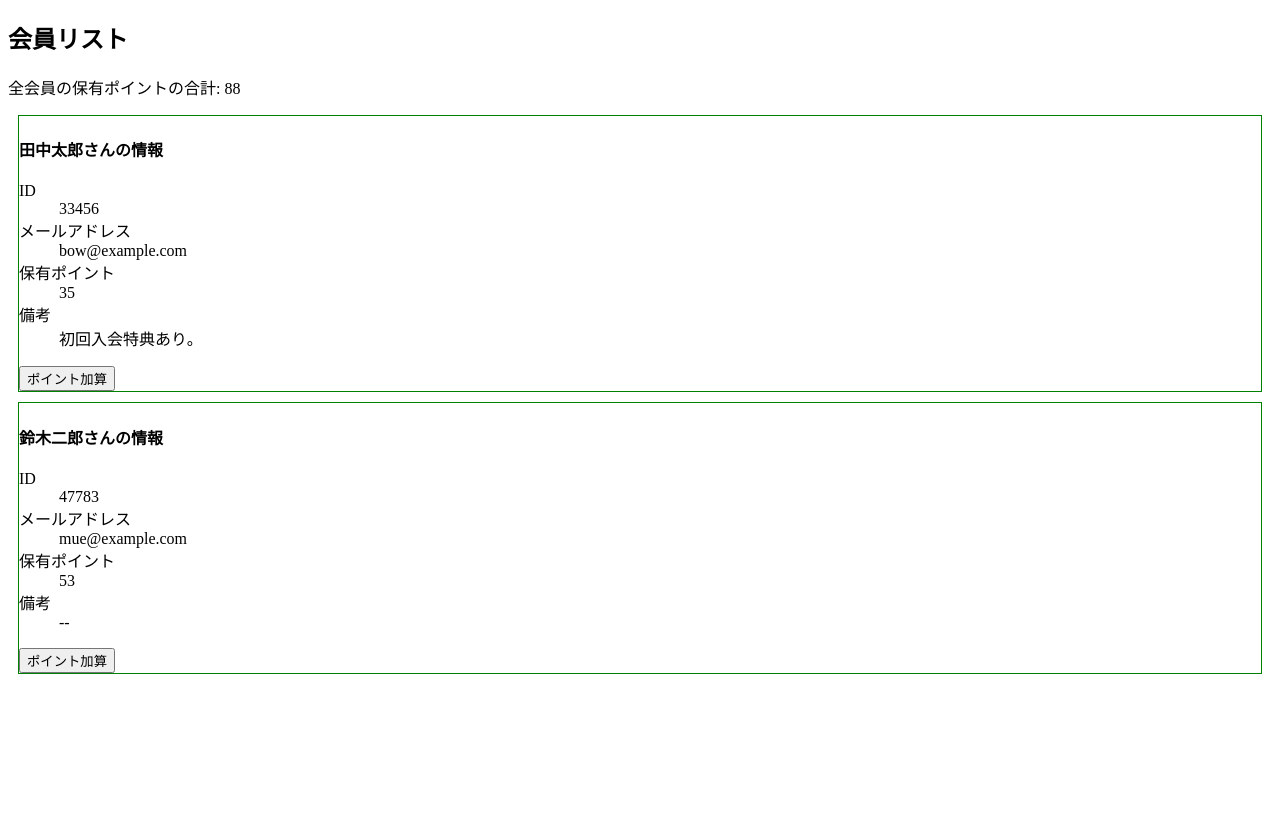
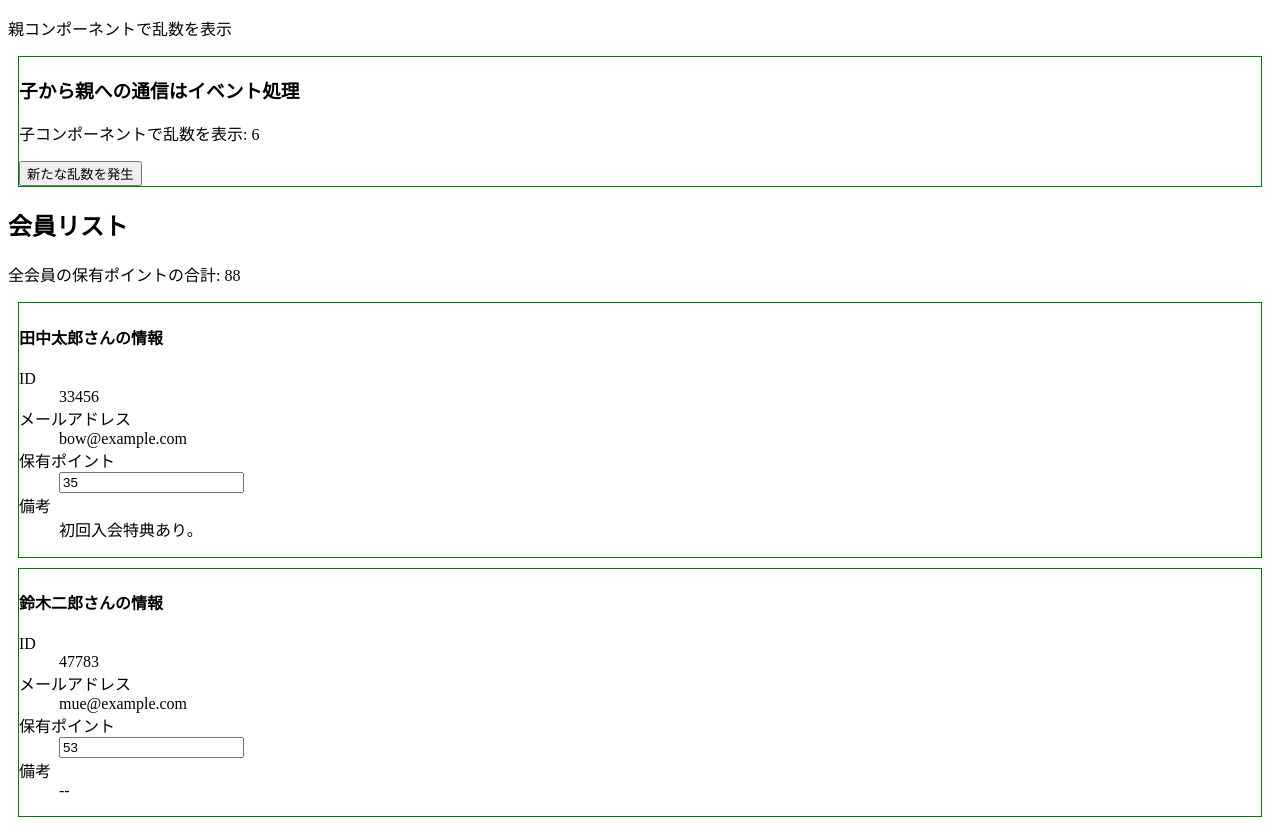
Before and after one commit to ShunyaSakamoto/lara9-vue3, a Vue app in the folder web/: page / in a window 1280 px wide. Before the commit the page ends 800 px from the top, so only its background shows below. Built offline with nearby package versions, Linux system fonts and the light colour scheme.

Commit message:
[fix]子から親へのコンポーネント間通信の利用

```diff
--- a/web/src/App.vue
+++ b/web/src/App.vue
@@ -1,6 +1,7 @@
 <script setup lang="ts">
 import { computed, ref } from "vue";
 import OneMember from "./components/OneMember.vue";
+import OneSection from "./components/OneSection.vue";
 
 // 会員情報インターフェイス
 interface Member {
@@ -11,7 +12,13 @@ interface Member {
   note?: string;
 }
 
-// 会員リストデータを用意
+const randInit = Math.round(Math.random() * 10);
+const rand = ref(randInit);
+const onCreateNewRand = (): void => {
+  rand.value = Math.round(Math.random() * 10);
+};
+
+// 会員リスト用意
 const memberListInit = new Map<number, Member>();
 memberListInit.set(33456, {
   id: 33456,
@@ -20,12 +27,7 @@ memberListInit.set(33456, {
   points: 35,
   note: "初回入会特典あり。",
 });
-memberListInit.set(47783, {
-  id: 47783,
-  name: "鈴木二郎",
-  email: "mue@example.com",
-  points: 53,
-});
+memberListInit.set(47783, { id: 47783, name: "鈴木二郎", email: "mue@example.com", points: 53 });
 const memberList = ref(memberListInit);
 // 会員リスト内の全会員のポイント合計の算出プロパティ
 const totalPoints = computed((): number => {
@@ -36,20 +38,44 @@ const totalPoints = computed((): number => {
 
   return total;
 });
+// Emitより実行されるメソッド
+// const onIncrementPoint = (id: number): void => {
+//   // 処理関数のidに該当する会員情報オブジェクトを取得
+//   const member = memberList.value.get(id);
+//   // 会員情報オブジェクトが存在するなら
+//   if (member != undefined) {
+//     // ポイントをインクリメント
+//     member.points++;
+//   }
+// };
 </script>
 
 <template>
   <section>
+    <p>親コンポーネントで乱数を表示</p>
+    <OneSection v-bind:rand="rand" v-on:createNewRand="onCreateNewRand" />
+  </section>
+  <section>
     <h1>会員リスト</h1>
     <p>全会員の保有ポイントの合計: {{ totalPoints }}</p>
-    <OneMember
+    <!-- <OneMember
       v-for="[id, member] in memberList"
       v-bind:key="id"
-      v-bind:id="member.id"
+      v-bind:id="id"
       v-bind:name="member.name"
       v-bind:email="member.email"
       v-bind:points="member.points"
       v-bind:note="member.note"
+      v-on:incrementPoint="onIncrementPoint"
+    /> -->
+    <OneMember
+      v-for="[id, member] in memberList"
+      v-bind:key="id"
+      v-bind:id="id"
+      v-bind:name="member.name"
+      v-bind:email="member.email"
+      v-model:points="member.points"
+      v-bind:note="member.note"
     />
   </section>
 </template>
--- a/web/src/components/OneMember.vue
+++ b/web/src/components/OneMember.vue
@@ -1,5 +1,5 @@
 <script setup lang="ts">
-import { defineProps, ref, withDefaults } from "vue";
+import { computed, defineEmits, defineProps } from "vue";
 
 // Propsインターフェイスの定義
 interface Props {
@@ -10,23 +10,34 @@ interface Props {
   note?: string;
 }
 
+// Emitインターフェイスの定義
+interface Emits {
+  (event: "incrementPoint", id: number): void;
+  (event: "update:points", points: number): void;
+}
+
 //Propsオブジェクトの設定
-// const props = defineProps<Props>();
-const props = withDefaults(defineProps<Props>(), { note: "--" });
-// このコンポーネント内で利用するポイント数のテンプレート変数
-const localPoints = ref(props.points);
+const props = defineProps<Props>();
+// Emitの設定
+const emit = defineEmits<Emits>();
 // Propsのnoteを加工する算出プロパティ
-// const localNote = computed((): string => {
-//   let localNote = props.note;
-//   if (localNote == undefined) {
-//     localNote = "--";
-//   }
+const localNote = computed((): string => {
+  let localNote = props.note;
+  if (localNote == undefined) {
+    localNote = "--";
+  }
 
-//   return localNote;
-// });
+  return localNote;
+});
 // [ポイント加算]ボタンをクリックしたときのメソッド
-const pointUp = (): void => {
-  localPoints.value++;
+// const pointUp = (): void => {
+//   emit("incrementPoint", props.id);
+// };
+
+const onInput = (event: Event): void => {
+  const element = event.target as HTMLInputElement;
+  const inputPoints = Number(element.value);
+  emit("update:points", inputPoints);
 };
 </script>
 
@@ -39,12 +50,12 @@ const pointUp = (): void => {
       <dt>メールアドレス</dt>
       <dd>{{ email }}</dd>
       <dt>保有ポイント</dt>
-      <dd>{{ localPoints }}</dd>
+      <!-- <dd>{{ points }}</dd> -->
+      <dd><input type="number" v-bind:value="points" v-on:input="onInput" /></dd>
       <dt>備考</dt>
-      <!-- <dd>{{ localNote }}</dd> -->
-      <dd>{{ note }}</dd>
+      <dd>{{ localNote }}</dd>
     </dl>
-    <button v-on:click="pointUp">ポイント加算</button>
+    <!-- <button v-on:click="pointUp">ポイント加算</button> -->
   </section>
 </template>
 
--- a/web/src/components/OneSection.vue
+++ b/web/src/components/OneSection.vue
@@ -1,13 +1,32 @@
+<script setup lang="ts">
+import { defineEmits, defineProps } from "vue";
+
+interface Props {
+  rand: number;
+}
+
+interface Emits {
+  (event: "createNewRand"): void;
+}
+
+defineProps<Props>();
+const emit = defineEmits<Emits>();
+const onNewRandButtonClick = (): void => {
+  emit("createNewRand");
+};
+</script>
+
 <template>
   <section class="box">
-    <h4>ひとつのコンポーネント</h4>
-    <p>コンポーネントとは...</p>
+    <h3>子から親への通信はイベント処理</h3>
+    <p>子コンポーネントで乱数を表示: {{ rand }}</p>
+    <button v-on:click="onNewRandButtonClick">新たな乱数を発生</button>
   </section>
 </template>
 
-<style>
+<style scoped>
 .box {
-  border: green 1px dashed;
+  border: green 1px solid;
   margin: 10px;
 }
 </style>
```
